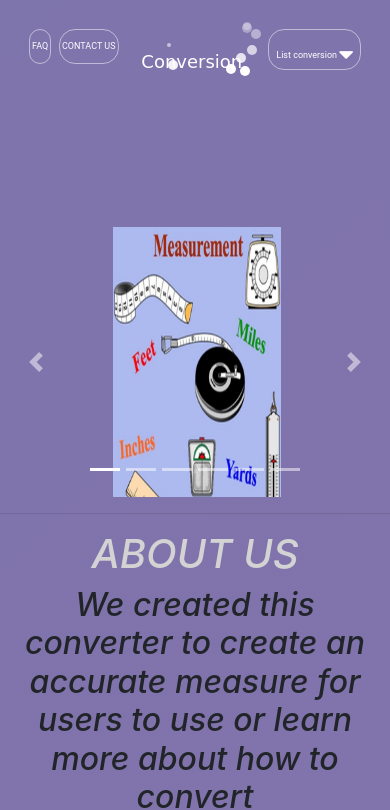
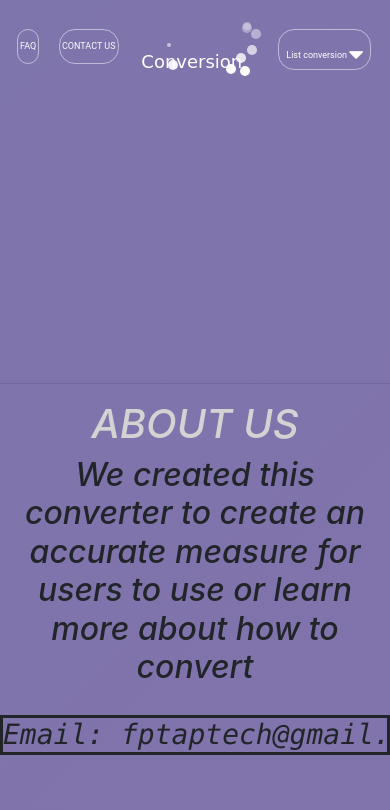
Before and after one commit to ducn03/Group6_T1.2108.A0.eProject, a plain HTML site: page index.html in a window 390 px wide. Shown: the top 810 px of the page. Drawn offline with nearby package versions, Linux system fonts and the light colour scheme.

Commit message:
Ducupdate

```diff
--- a/CSS/mobile.css
+++ b/CSS/mobile.css
@@ -7,12 +7,12 @@
 div.r2
 {
 	position:absolute;
-    right: 30px;
+    right: 20px;
 }
 div.l
 {
     position:absolute;
-    left: 30px;
+    left: 18px;
 }
 
 .l:hover
@@ -125,13 +125,13 @@ div.l
   .noidung_dropdown {
     /*Ẩn nội dụng các đường dẫn*/
     position: absolute;
-    min-width: 200px;
+    min-width: 90px;
     z-index: 0;
     border: 0 solid;
     background: linear-gradient(-45deg, #ee7752, #e73c7e, #23a6d5, #23d5ab);
     background-size: 400% 400%;
 	animation: gradient 20s ease infinite;
-	height: 240px;
+	height: 430px;
   box-shadow: inset 0 0 20px rgba(255, 255, 255, 0);
   outline: 1px solid;
   outline-color: rgba(255, 255, 255, .5);
@@ -172,14 +172,14 @@ div.l
 
     .carosel
 	{
-		width: 375px;
+		width: 0px;
+    height: 140px;
 		margin-left: auto;
 		margin-right: auto;
 	}
-    .carousel-item, .active
-    {
+   /* .carousel-item, .active{
         height: 270px;
-    }
+    } */
 
 
   }
```
Also changed, not shown: index.html (+1 -1 lines), CSS/eProjectTest.css (line endings or trailing spaces).
